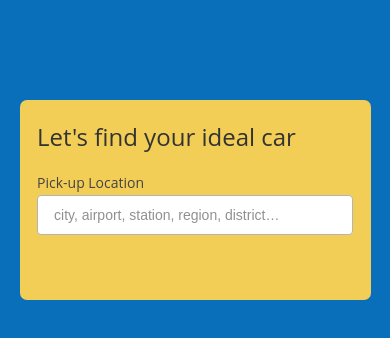
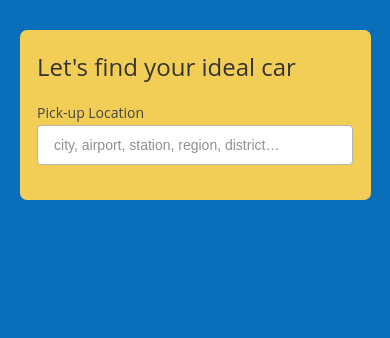
Before and after one commit to jenniredfield/autocomplete-results, a React (Create React App) app in the folder autocomplete/: page / in a window 390 px wide. Shown: the top 338 px of the page. Built offline with nearby package versions, Linux system fonts and the light colour scheme.

Commit message:
Added District placeType and media query

```diff
--- a/autocomplete/src/helpers/Parsers.js
+++ b/autocomplete/src/helpers/Parsers.js
@@ -8,6 +8,9 @@ function parsePlaceType(placeType) {
         }
         case 'A': {
             return 'Airport'
+        }
+        case 'D': {
+            return 'District'
         }
         default: {
             return ''
--- a/autocomplete/src/styles/styles.css
+++ b/autocomplete/src/styles/styles.css
@@ -20,10 +20,10 @@ body {
 .main__container {
   width: 90%;
   max-width: 500px;
-  height: 200px;
+  height: 170px;
   border-radius:7px;
   background: #f3ce56;
-  margin-top: 100px;
+  margin-top: 30px;
 }
 
 .main__row {
@@ -127,6 +127,10 @@ body {
   background: rgb(150, 20, 18);
 }
 
+.district {
+  background: rgb(1, 124, 68);
+}
+
 .result__location-row {
   display: flex;
   font-size: 14px;
@@ -167,3 +171,10 @@ body {
   font-size: 12px;
   margin-top: 10px;
 }
+
+@media only screen and (min-width: 1024px)  {
+  .main__container {
+    margin-top: 100px;
+    height: 200px;
+  }
+}
```
